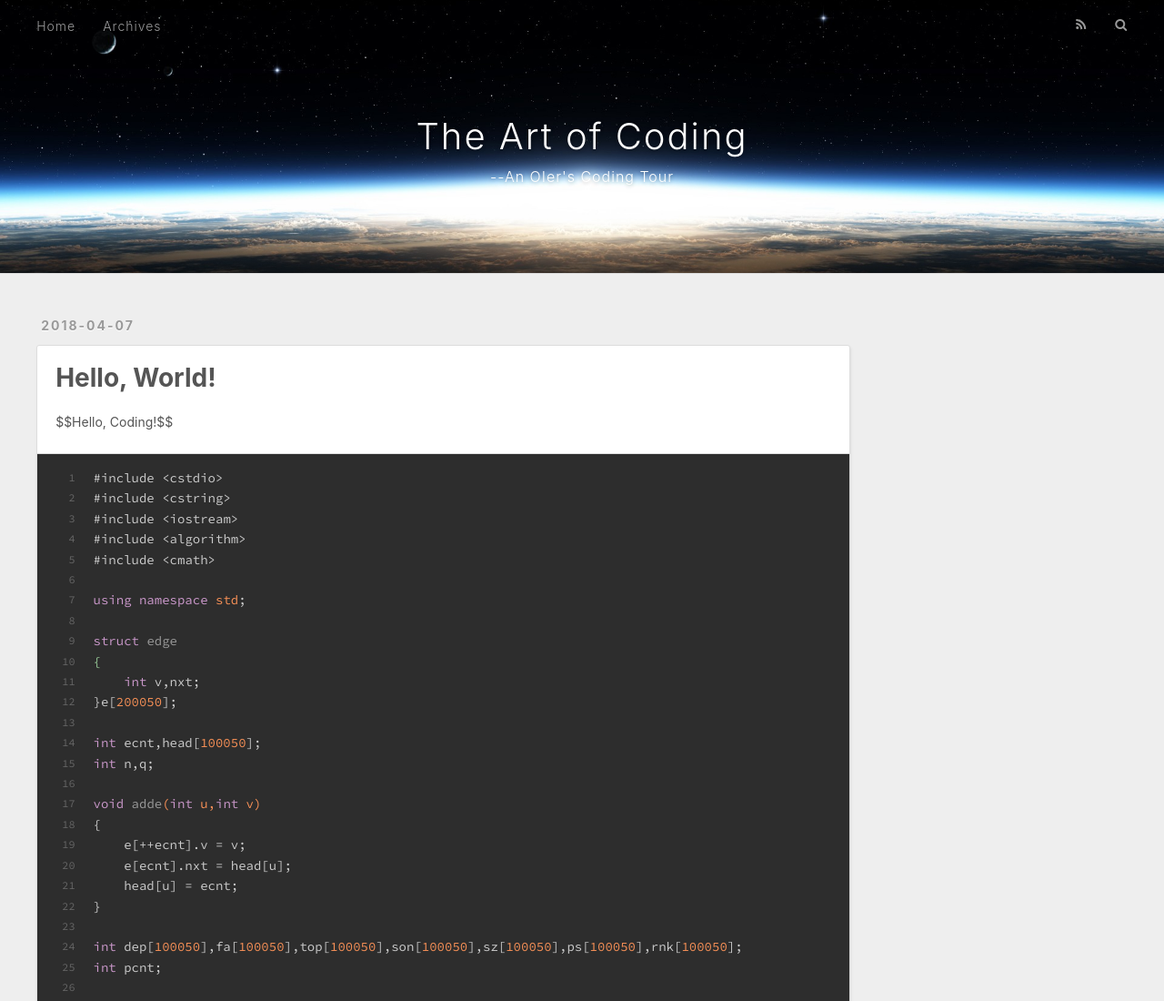
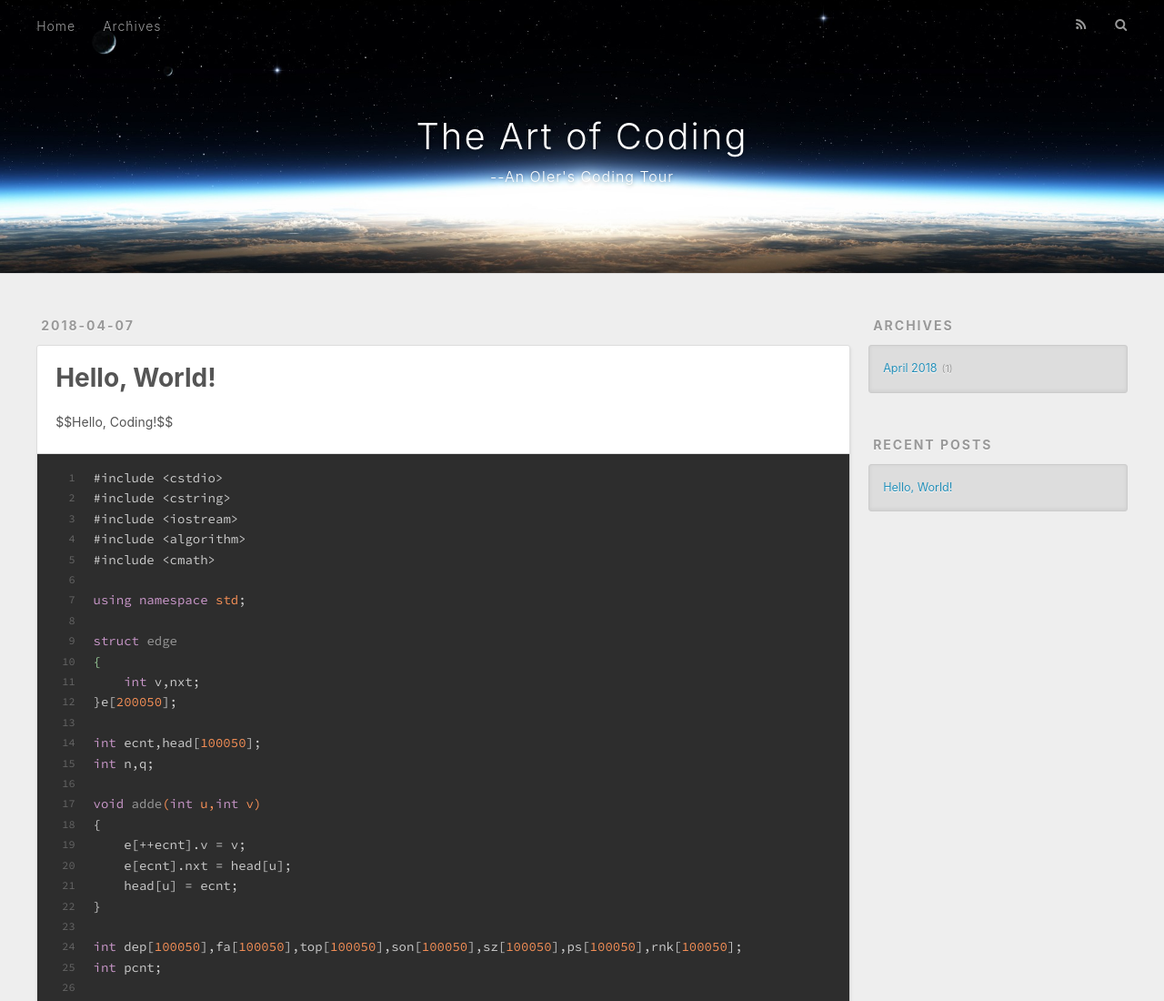
Before and after one commit to BlueNine9/wen_kr.github.io, a plain HTML site: page 2018/04/07/Hello-World-0/index.html in a window 1280 px wide. Shown: the top 1100 px of the page at 91% size. Drawn offline with nearby package versions, Linux system fonts and the light colour scheme.

Commit message:
Site updated: 2018-04-07 17:55:52

```diff
--- a/2018/04/07/Hello-World-0/index.html
+++ b/2018/04/07/Hello-World-0/index.html
@@ -96,7 +96,7 @@
 
     </div>
     <footer class="article-footer">
-      <a data-url="http://yoursite.com/2018/04/07/Hello-World-0/" data-id="cjfp7cyq500001chq46oiwl8r" class="article-share-link">Share</a>
+      <a data-url="http://yoursite.com/2018/04/07/Hello-World-0/" data-id="cjfp7eo3p0000ukhqt0ewbwvm" class="article-share-link">Share</a>
 
 
     </footer>
@@ -118,6 +118,29 @@
 
 
 
+
+  <div class="widget-wrap">
+    <h3 class="widget-title">Archives</h3>
+    <div class="widget">
+      <ul class="archive-list"><li class="archive-list-item"><a class="archive-list-link" href="/archives/2018/04/">April 2018</a><span class="archive-list-count">1</span></li></ul>
+    </div>
+  </div>
+
+
+
+
+  <div class="widget-wrap">
+    <h3 class="widget-title">Recent Posts</h3>
+    <div class="widget">
+      <ul>
+
+          <li>
+            <a href="/2018/04/07/Hello-World-0/">Hello, World!</a>
+          </li>
+
+      </ul>
+    </div>
+  </div>
 
 
 
```
Also changed, not shown: archives/2018/04/index.html (+23 -0 lines), archives/2018/index.html (+23 -0 lines), archives/index.html (+23 -0 lines), index.html (+24 -1 lines).
